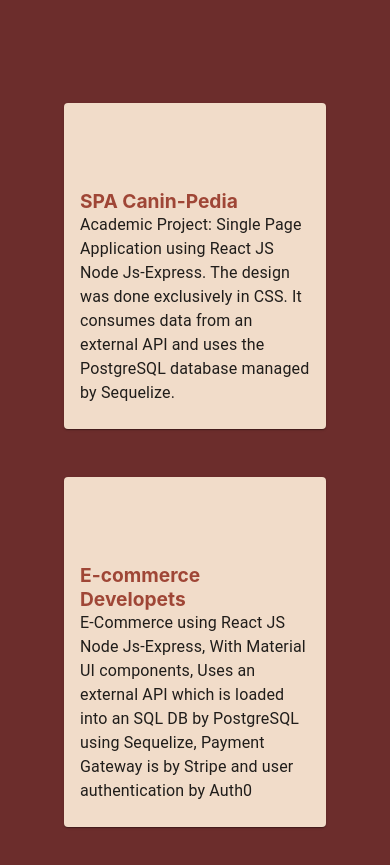
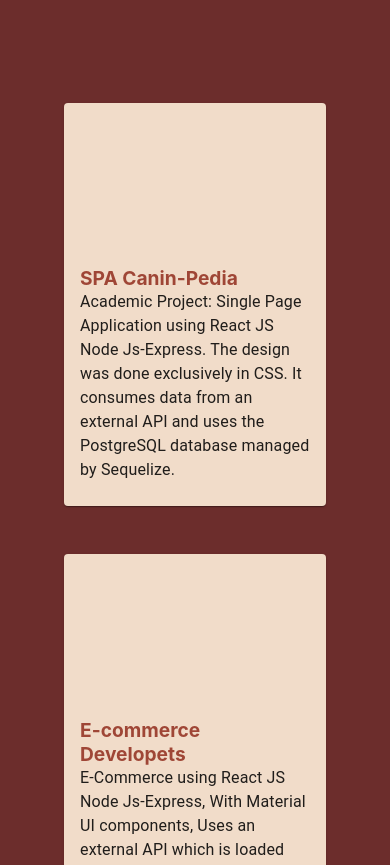
Before and after one commit to DaroPonce21/portfolio, a React (Create React App) app: page / in a window 390 px wide. Shown: the part 1941-2806 px from the top of the page. Built offline with nearby package versions, Linux system fonts and the light colour scheme.

Commit message:
solucion responsive video

```diff
--- a/src/componentes/MyWork.jsx
+++ b/src/componentes/MyWork.jsx
@@ -2,6 +2,7 @@ import { Card, CardContent, CardMedia, Grid, Link, makeStyles, Typography } from
 import React from 'react'
 import ReactPlayer from 'react-player'
 import mockData from '../mockData.js'
+import './player.css'
 
 const MyWork = ({ title, dark, id }) => {
     const classes = useStyles()
@@ -26,15 +27,18 @@ const MyWork = ({ title, dark, id }) => {
                                                 </Link>
                                             </>
                                             :
+                                            <div className='player-wrapper'>
                                                     <ReactPlayer
+                                                    className='react-player'
                                                     target='_blank'
                                                     rel='noopener noreferrer'
                                                     url={link}
                                                     controls
                                                     loop
-                                                width='100%'
-                                                height="18vw"
+                                                    width="100%"
+                                                    height="100%"
                                                     />
+                                                    </div>
                                         }
                                         <CardContent>
                                             <Link href={deploy} className={classes.title} target='_blank' rel='noopener noreferrer'>
@@ -86,6 +90,13 @@ const useStyles = makeStyles((theme) => ({
     caratula: {
         height: '18vw',
     },
+    video: {
+        display: "contents",
+        width: '10vw',
+        height: "18vw",
+        border: "solid 8px red"
+
+    },
 }))
 
 
--- /dev/null
+++ b/src/componentes/player.css
@@ -0,0 +1,10 @@
+.player-wrapper {
+    position: relative;
+    padding-top: 56.25% /* Player ratio: 100 / (1280 / 720) */
+  }
+
+  .react-player {
+    position: absolute;
+    top: 0;
+    left: 0;
+  }
```
Lines whose indentation alone changed are shown as unchanged.
